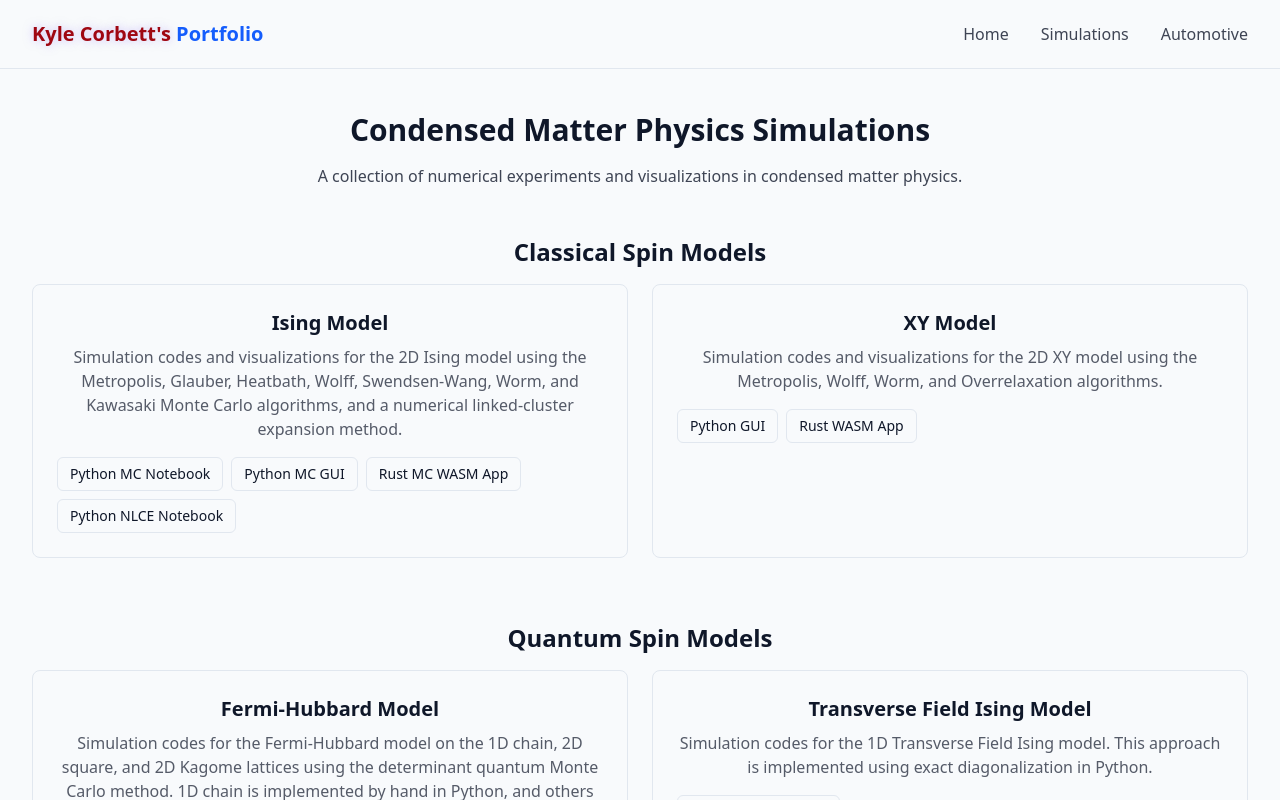
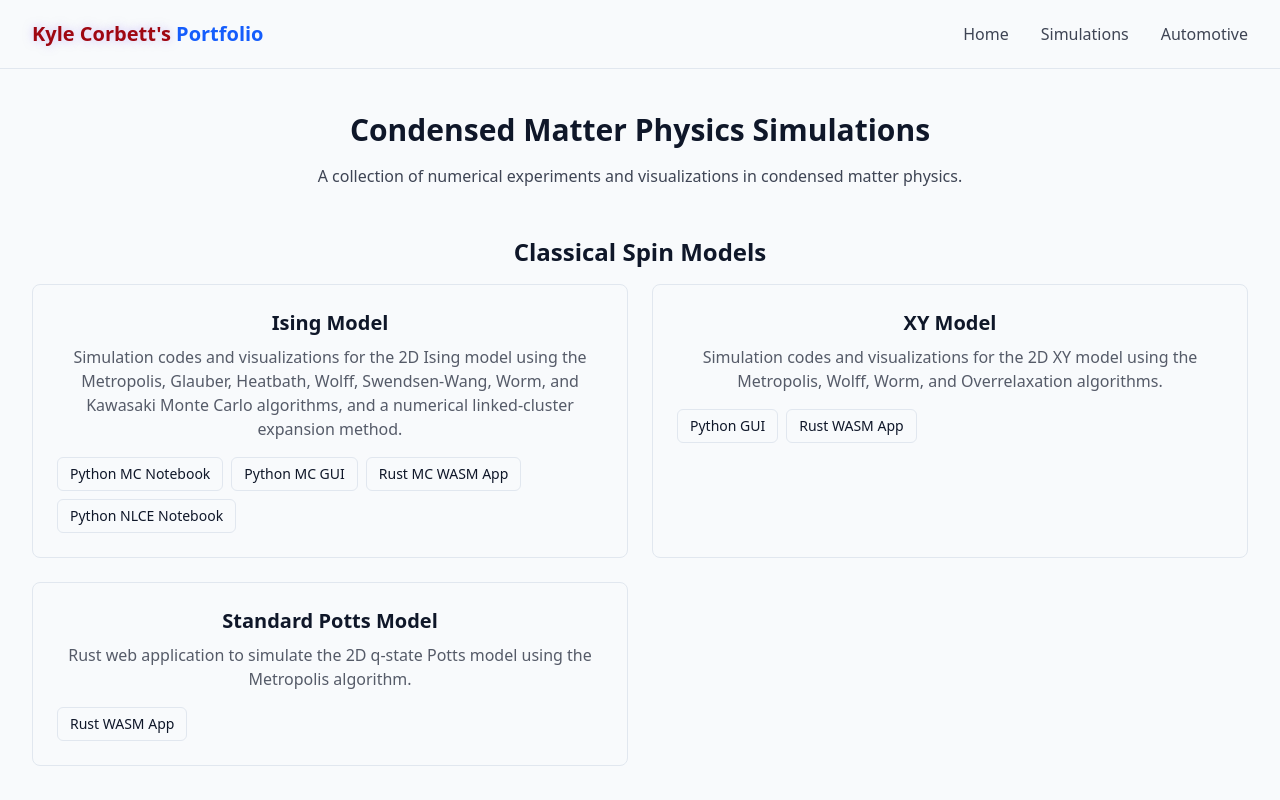
Before and after one commit to swestastic/kylePortfolio, a React (Vite) app: page /#/simulations in a window 1280 px wide. Shown: the top 800 px of the page. Built offline with nearby package versions, Linux system fonts and the light colour scheme.

Commit message:
Add standard Potts model simulation section

```diff
--- a/src/components/Simulations/ClassicalSpinModels.jsx
+++ b/src/components/Simulations/ClassicalSpinModels.jsx
@@ -32,6 +32,16 @@ export function ClassicalSpinModels() {
 						<a href="https://swestastic.github.io/XY_Rust/" className={btn} target="_blank" rel="noopener noreferrer">Rust WASM App</a>
 					</div>
 				</section>
+
+				<section className="border rounded-lg p-6">
+					<h2 className="text-xl font-semibold mb-2">Standard Potts Model</h2>
+					<p className="text-foreground/70 mb-4">
+						Rust web application to simulate the 2D q-state Potts model using the Metropolis algorithm.
+					</p>
+					<div className="flex flex-wrap gap-2">
+						<a href="https://swestastic.github.io/Standard_Potts_Rust/" className={btn} target="_blank" rel="noopener noreferrer">Rust WASM App</a>
+					</div>
+				</section>
 			</div>
 		</>
 	);
```
